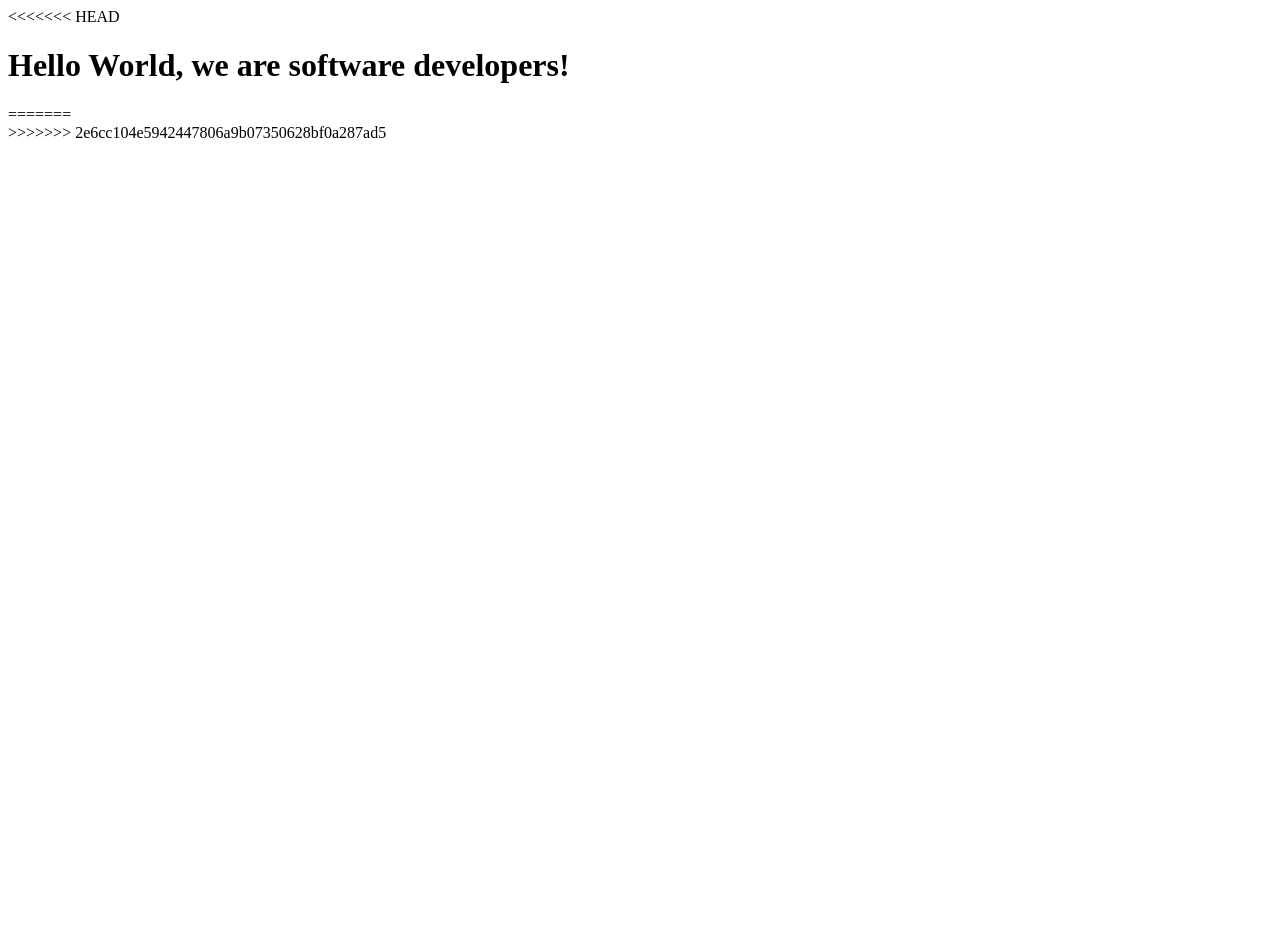
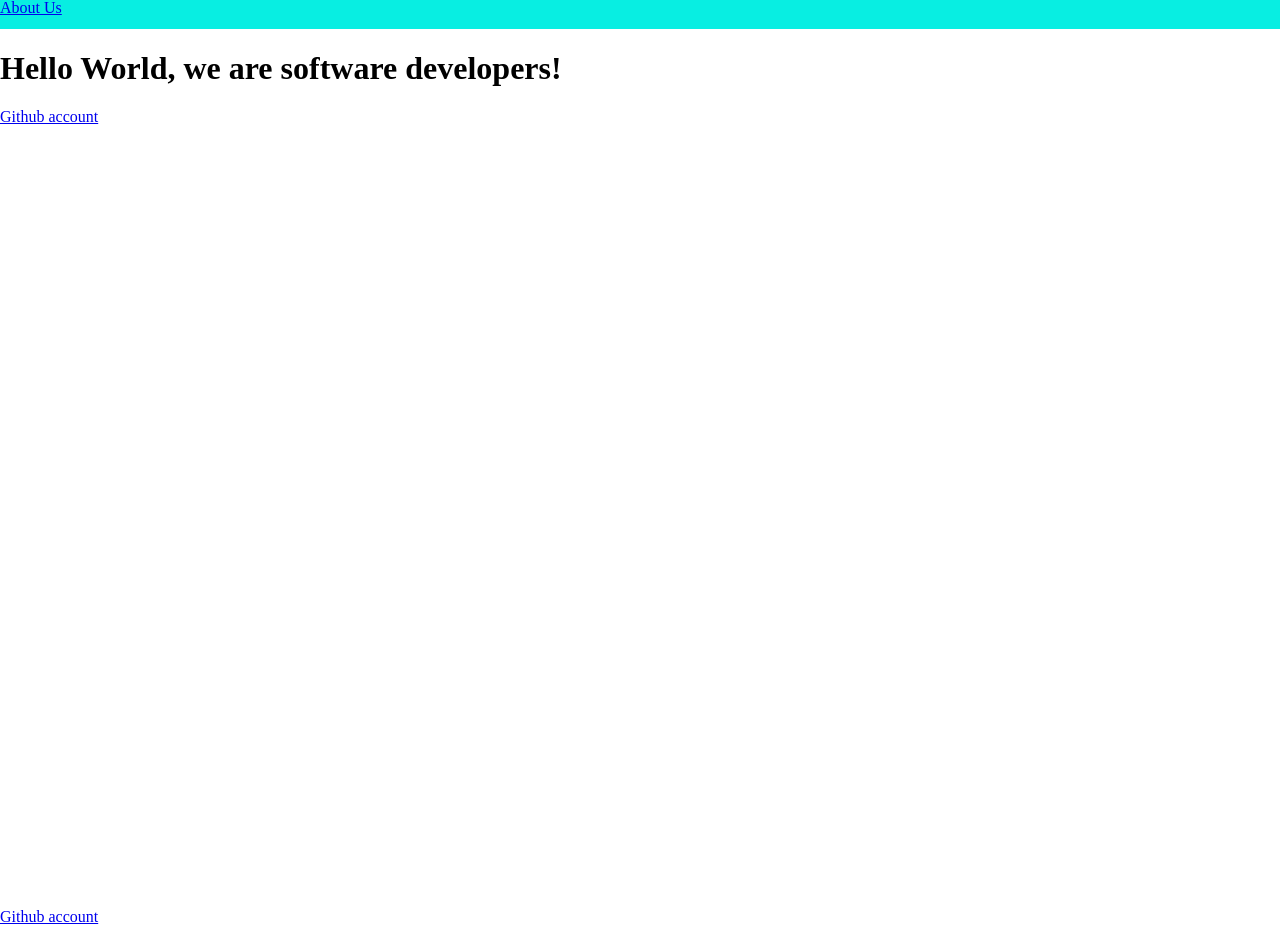
Before and after one commit to kamran-Abid/microt, a plain HTML site: page index.html in a window 1280 px wide. Shown: the top 928 px of the page. Before the commit the page ends 800 px from the top, so only its background shows below. Drawn offline with Linux system fonts and the light colour scheme.

Commit message:
complete task

```diff
--- a/css/style.css
+++ b/css/style.css
@@ -0,0 +1,22 @@
+body{
+    padding: 0;
+    margin: 0;
+}
+#navbar{
+    position: fixed;
+    width: 100%;
+    top: -1px;
+    height: 30px;
+    background-color: #ee8308;
+}
+.heading{
+    margin-top: 50px;
+}
+#portfolios{
+    height: 100vh;
+}
+@media screen and (min-width: 480px) {
+    #navbar {
+      background-color: #08eee2;
+    }
+  }
--- a/index.html
+++ b/index.html
@@ -2,20 +2,25 @@
 <html lang="en">
   <head>
     <meta charset="UTF-8">
-    <title>Fork Me! FCC: Test Suite Template</title>
+    <title>Portfolio webpage</title>
     <link rel="stylesheet" href="css/style.css">
   </head>
 
   <body>
-<<<<<<< HEAD
-    <h1>Hello World, we are software developers!</h1>
-    <script src="https://cdn.freecodecamp.org/testable-projects-fcc/v1/bundle.js"></script>
-=======
-    <section id="welcome section">
->>>>>>> 2e6cc104e5942447806a9b07350628bf0a287ad5
 
+    <nav id="navbar">
+      <a href="Pages/about.html">About Us</a>
+    </nav>
+
+    <header>
+      <h1 class="heading">Hello World, we are software developers!</h1>
+    </header>
+
+    <section id="portfolios">
+      <a href="https://github.com/kamran-Abid/">Github account</a>
     </section>
     <section id="portfolios">
+      <a href="https://github.com/kamran-Abid/">Github account</a>
     </section>
   </body>
 </html>
```
Also changed, not shown: Pages/about.html (added, +17 -0 lines), 1 other file.
